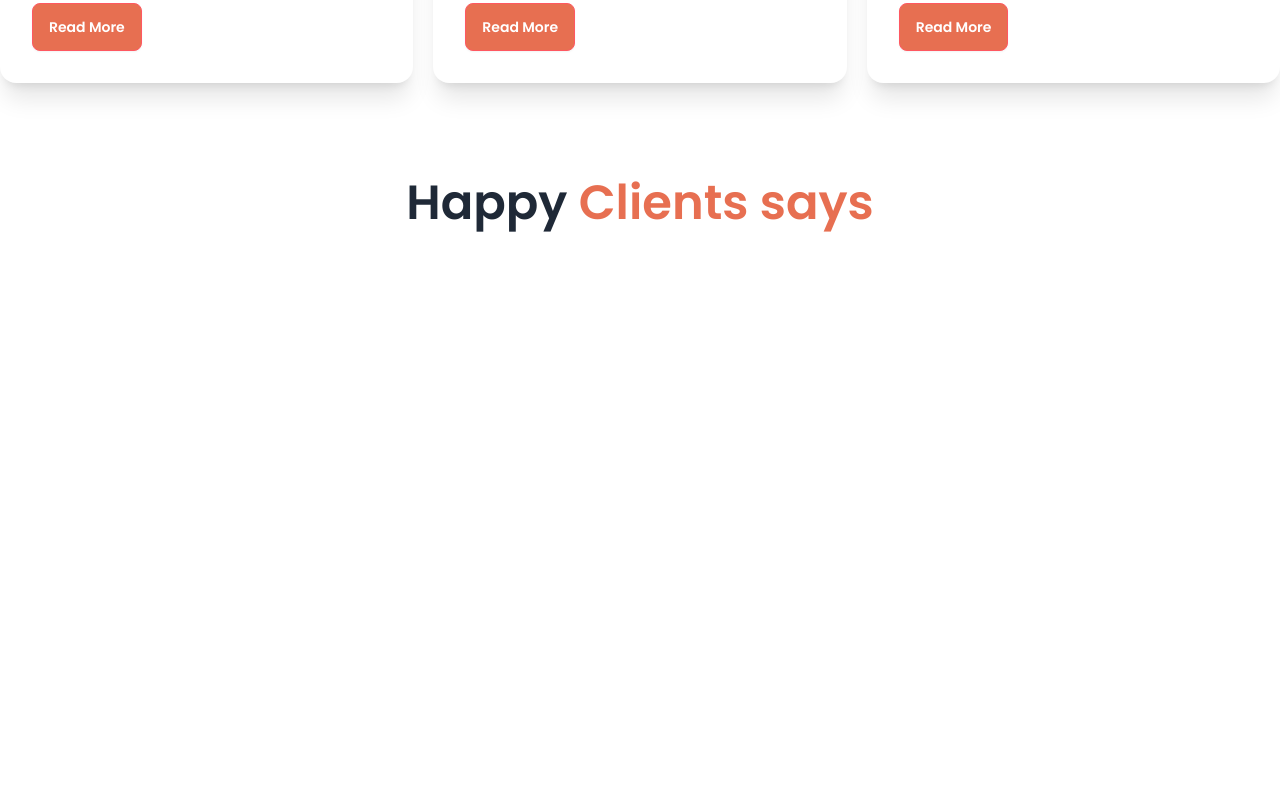
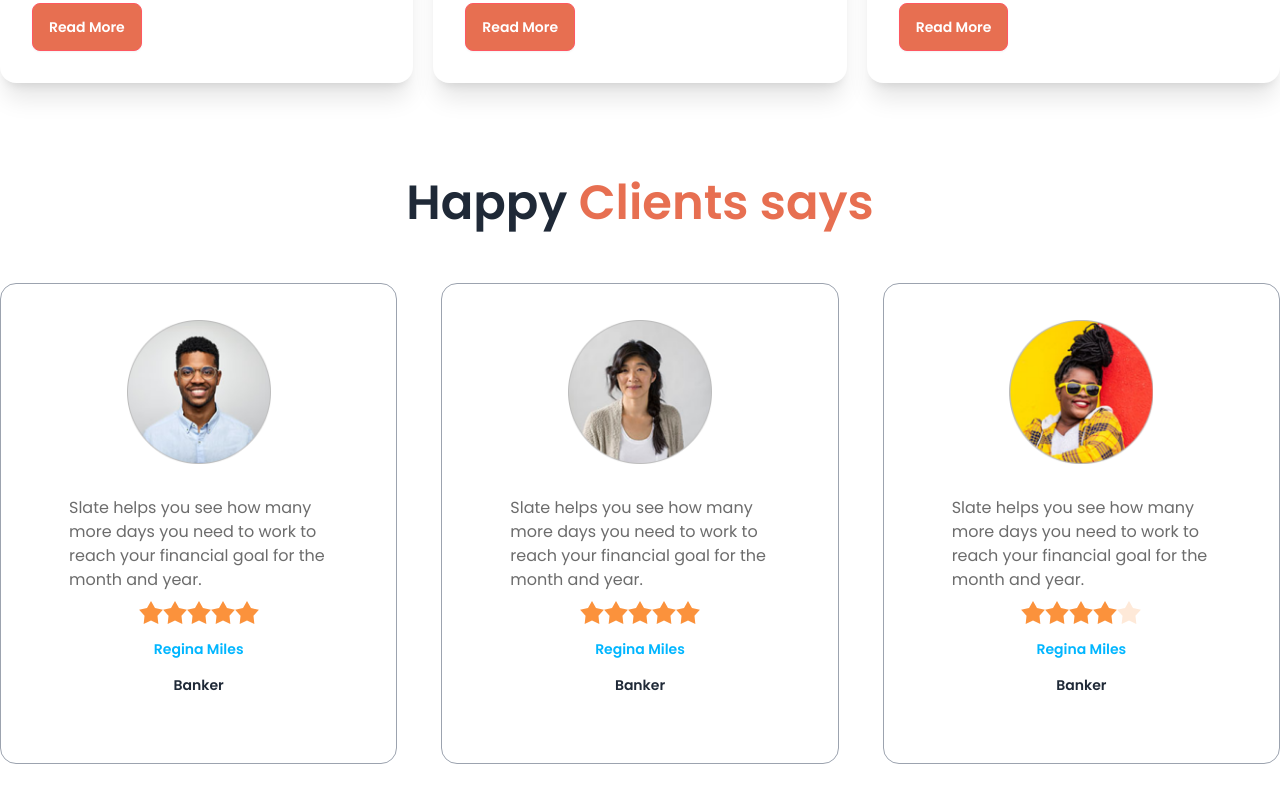
Before and after one commit to Jo888404/biker-zone-website, a plain HTML site: page index.html in a window 1280 px wide. Shown: the part 1782-2584 px from the top of the page. Before the commit the page ends 2105 px from the top, so only its background shows below. Drawn offline with nearby package versions, Linux system fonts and the light colour scheme.

Commit message:
Happy Clients says section added

```diff
--- a/index.html
+++ b/index.html
@@ -229,6 +229,111 @@
         <section class="my-24">
           <!-- Happy Clients says section  -->
           <h3 class="text-5xl font-semibold text-center "> Happy <span class="text-bike-primary">Clients says</span></h3>
+
+          <div class="mt-14 grid  grid-cols-1 md:grid-cols-2 lg:grid-cols-3 gap-11">
+            <!-- first cart  -->
+            <div class="card bg-base-100 p-9 border border-gray-400">
+              <figure>
+                <img class="w-36"
+                  src="images/others/user-1.png"
+                  alt="Shoes" />
+              </figure>
+              <div class="card-body">
+
+                <p class="text-base font-normal text-[#6C6C6C]">Slate helps you see how
+                  many more days you need
+                  to work to reach your financial
+                  goal for the month and year.</p>
+                <div class=" text-center">
+                  <div class="rating">
+                    <input type="radio" name="rating-2" class="mask mask-star-2 bg-orange-400" />
+
+                    <input type="radio" name="rating-2" class="mask mask-star-2 bg-orange-400" />
+                    <input type="radio" name="rating-2" class="mask mask-star-2 bg-orange-400" />
+                    <input
+                      type="radio"
+                      name="rating-2"
+                      class="mask mask-star-2 bg-orange-400"
+                      checked="checked" />
+                    <input type="radio" name="rating-2" class="mask mask-star-2 bg-orange-400" />
+                  </div>
+
+                </div>
+                <div class="space-y-4">
+                  <h4 class="text-info text-sm font-semibold text-center">Regina Miles</h4>
+                <p class="text-sm font-semibold text-center">Banker</p>
+                </div>
+              </div>
+            </div>
+            <!-- second cart  -->
+            <div class="card bg-base-100 p-9 border border-gray-400">
+              <figure>
+                <img class="w-36"
+                  src="images/others/user-2.png"
+                  alt="Shoes" />
+              </figure>
+              <div class="card-body">
+
+                <p class="text-base font-normal text-[#6C6C6C]">Slate helps you see how
+                  many more days you need
+                  to work to reach your financial
+                  goal for the month and year.</p>
+                <div class=" text-center">
+                  <div class="rating">
+                    <input type="radio" name="rating-2" class="mask mask-star-2 bg-orange-400" />
+
+                    <input type="radio" name="rating-2" class="mask mask-star-2 bg-orange-400" />
+                    <input type="radio" name="rating-2" class="mask mask-star-2 bg-orange-400" />
+                    <input
+                      type="radio"
+                      name="rating-2"
+                      class="mask mask-star-2 bg-orange-400"
+                      checked="checked" />
+                    <input type="radio" name="rating-2" class="mask mask-star-2 bg-orange-400" />
+                  </div>
+
+                </div>
+                <div class="space-y-4">
+                  <h4 class="text-info text-sm font-semibold text-center">Regina Miles</h4>
+                <p class="text-sm font-semibold text-center">Banker</p>
+                </div>
+              </div>
+            </div>
+            <!-- third cart  -->
+            <div class="card bg-base-100 p-9 border border-gray-400">
+              <figure>
+                <img class="w-36"
+                  src="images/others/user-3.png"
+                  alt="Shoes" />
+              </figure>
+              <div class="card-body">
+
+                <p class="text-base font-normal text-[#6C6C6C]">Slate helps you see how
+                  many more days you need
+                  to work to reach your financial
+                  goal for the month and year.</p>
+                <div class=" text-center">
+                  <div class="rating">
+                    <input type="radio" name="rating-2" class="mask mask-star-2 bg-orange-400" />
+
+                    <input type="radio" name="rating-2" class="mask mask-star-2 bg-orange-400" />
+                    <input type="radio" name="rating-2" class="mask mask-star-2 bg-orange-400" />
+                    <input
+                      type="radio"
+                      name="rating-2"
+                      class="mask mask-star-2 bg-orange-400"
+                      checked="checked" />
+                    <input type="radio" name="rating-2" class="mask mask-star-2 bg-orange-400" />
+                  </div>
+
+                </div>
+                <div class="space-y-4">
+                  <h4 class="text-info text-sm font-semibold text-center">Regina Miles</h4>
+                <p class="text-sm font-semibold text-center">Banker</p>
+                </div>
+              </div>
+            </div>
+          </div>
         </section>
     </main>
     <footer>
```
